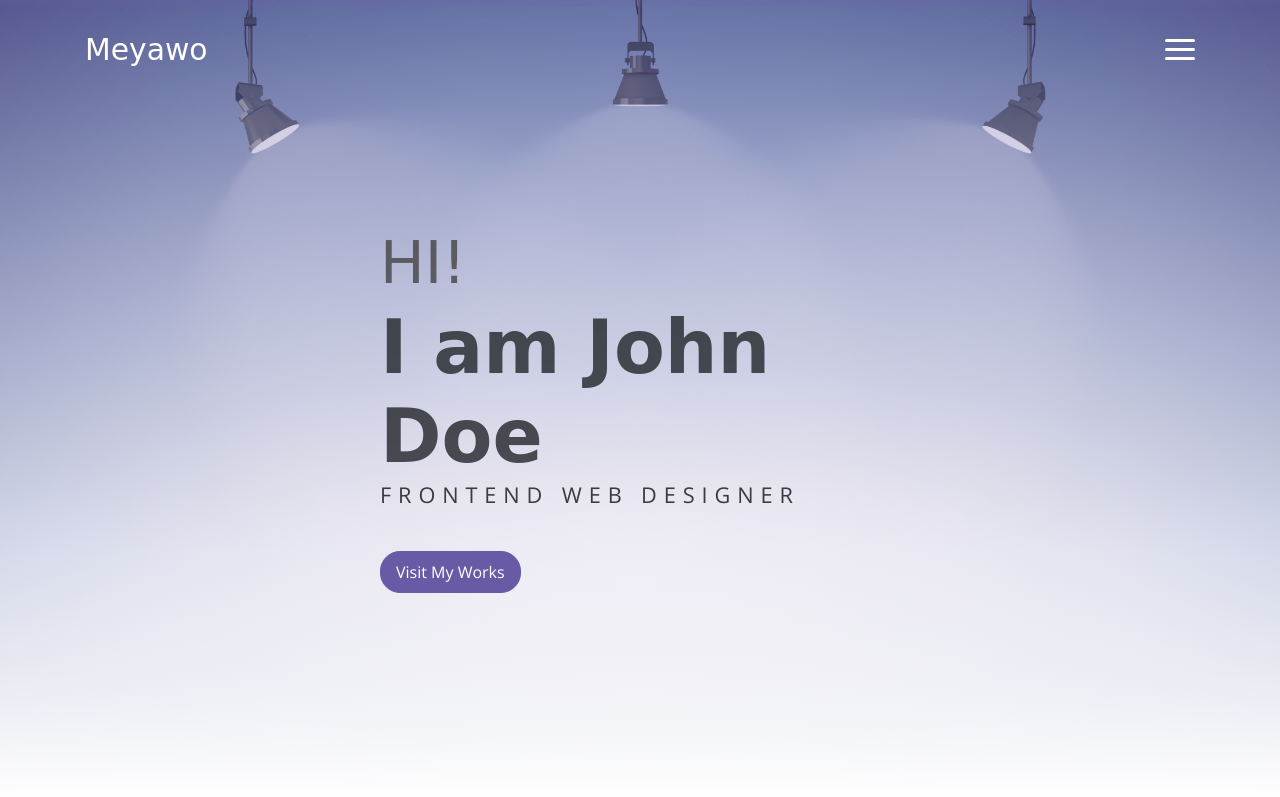
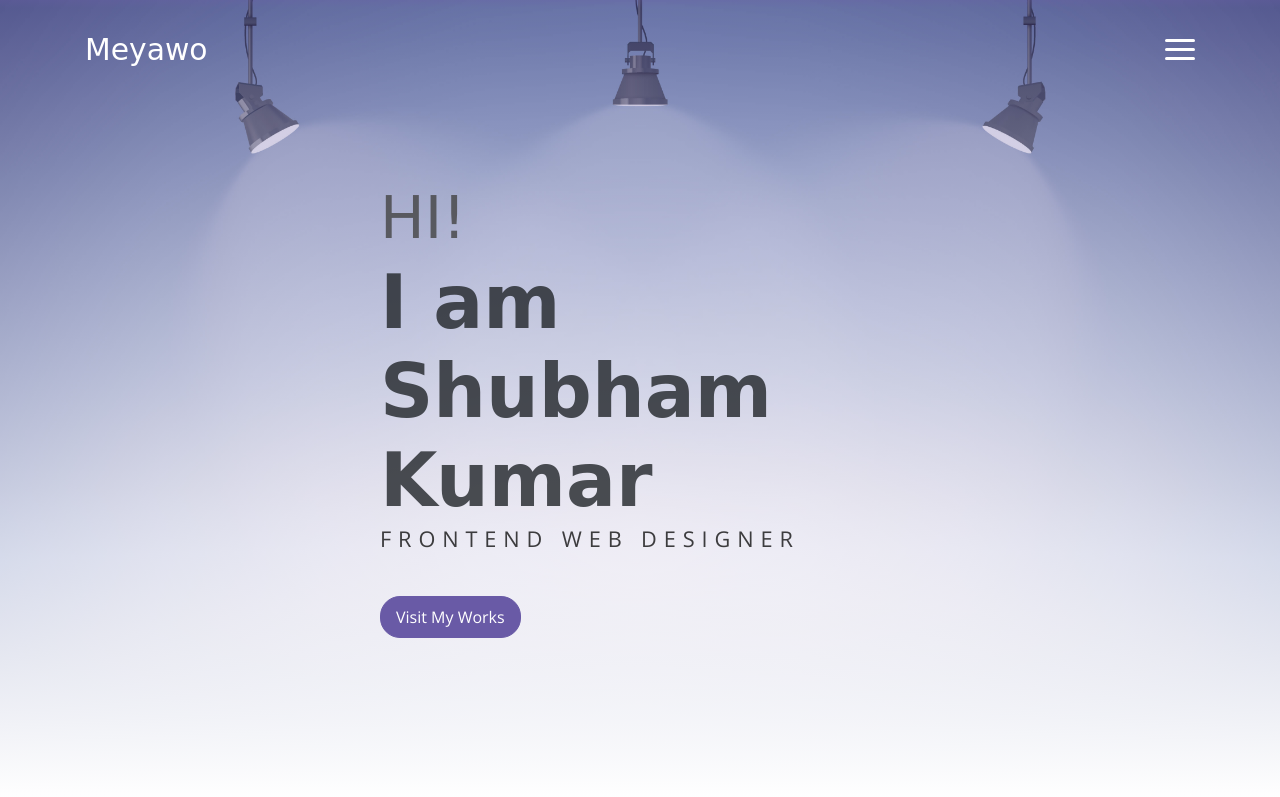
Before and after one commit to shubhamk0411/shubhamk0411.github.io, a plain HTML site: page index.html in a window 1280 px wide. Shown: the top 797 px of the page. Drawn offline with nearby package versions, Linux system fonts and the light colour scheme; a web font is replaced by a local one.

Commit message:
Update index.html

```diff
--- a/index.html
+++ b/index.html
@@ -54,7 +54,7 @@
         <div class="header-content container">
             <h1 class="header-title">
                 <span class="up">HI!</span>
-                <span class="down">I am John Doe</span>
+                <span class="down">I am Shubham Kumar</span>
             </h1>
             <p class="header-subtitle">FRONTEND WEB DESIGNER</p>
 
```
